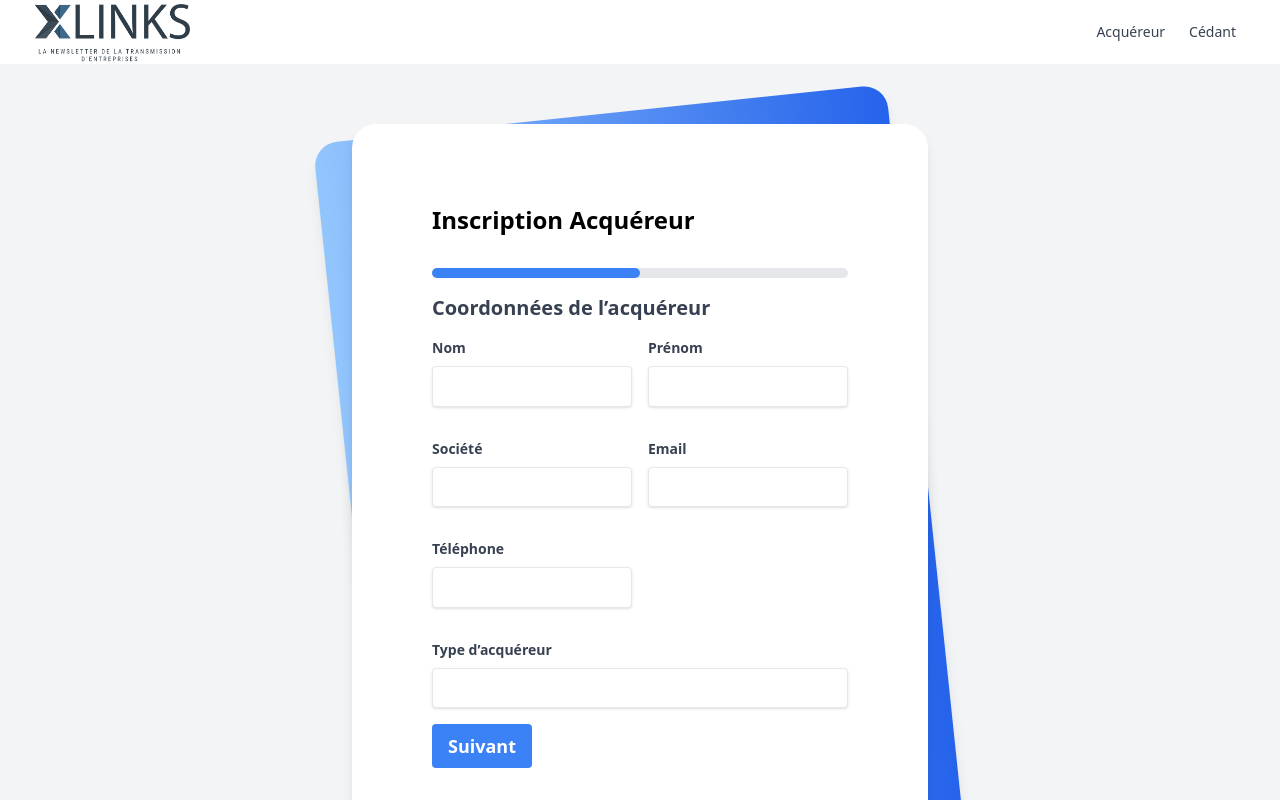
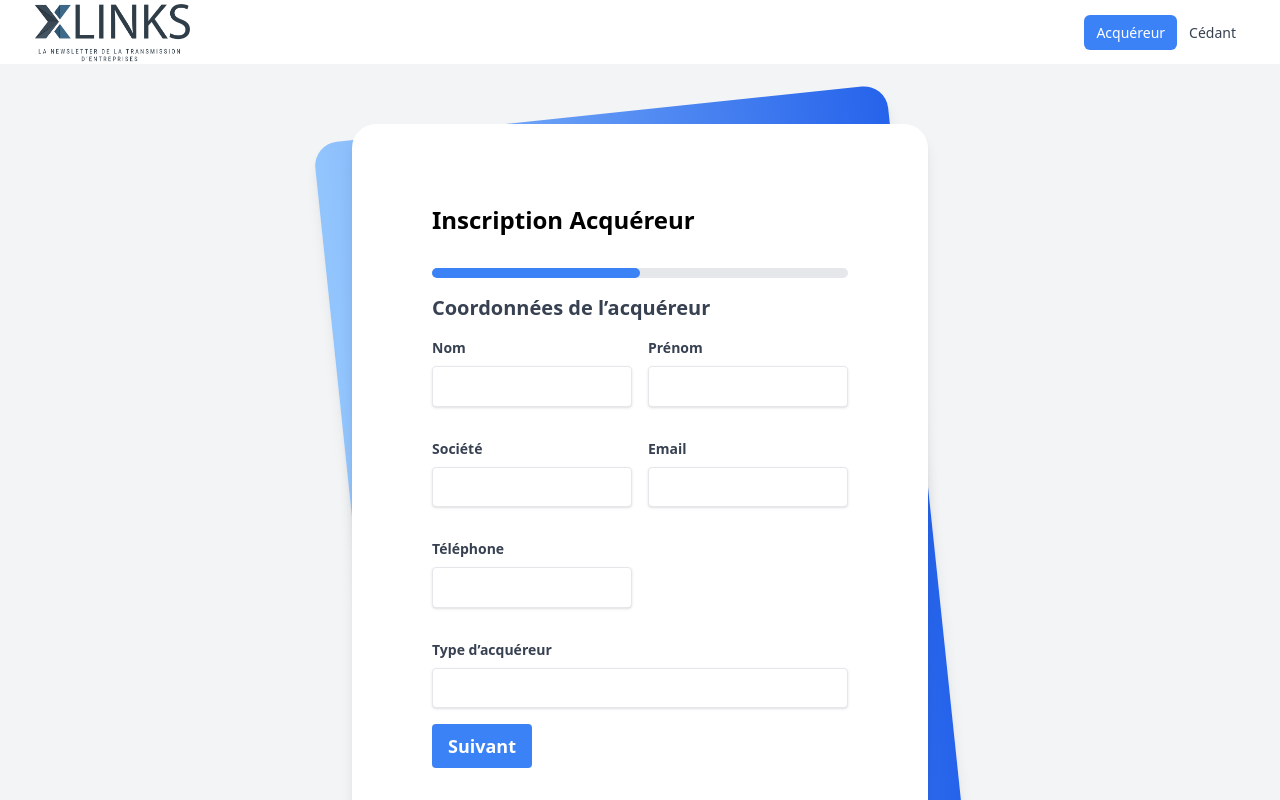
Before and after one commit to JeanBeq/Workshop-Xlinks, a Vue app: page /acquereur in a window 1280 px wide. Shown: the top 800 px of the page. Built offline with nearby package versions, Linux system fonts and the light colour scheme.

Commit message:
refactor: Update App.vue layout to use absolute path for logo image and include logo in navigation bar

```diff
--- a/src/App.vue
+++ b/src/App.vue
@@ -10,8 +10,12 @@
             </div>
           </div>
           <div class="flex items-center">
-            <router-link to="/acquereur" class="text-gray-700 hover:bg-gray-100 px-3 py-2 rounded-md text-sm font-medium">Acquéreur</router-link>
-            <router-link to="/cedant" class="text-gray-700 hover:bg-gray-100 px-3 py-2 rounded-md text-sm font-medium">Cédant</router-link>
+            <router-link to="/acquereur" v-slot="{ isActive }">
+              <a :class="['px-3 py-2 rounded-md text-sm font-medium', isActive ? 'bg-blue-500 text-white' : 'text-gray-700 hover:bg-gray-100']">Acquéreur</a>
+            </router-link>
+            <router-link to="/cedant" v-slot="{ isActive }">
+              <a :class="['px-3 py-2 rounded-md text-sm font-medium', isActive ? 'bg-blue-500 text-white' : 'text-gray-700 hover:bg-gray-100']">Cédant</a>
+            </router-link>
           </div>
         </div>
       </div>
@@ -45,5 +49,6 @@ import { RouterLink, RouterView } from 'vue-router'
 import ButtonComponent from './components/ButtonComponent.vue'
 
 const scheduleAppointment = () => {
+  // Logique pour planifier un rendez-vous
 }
 </script>
```
